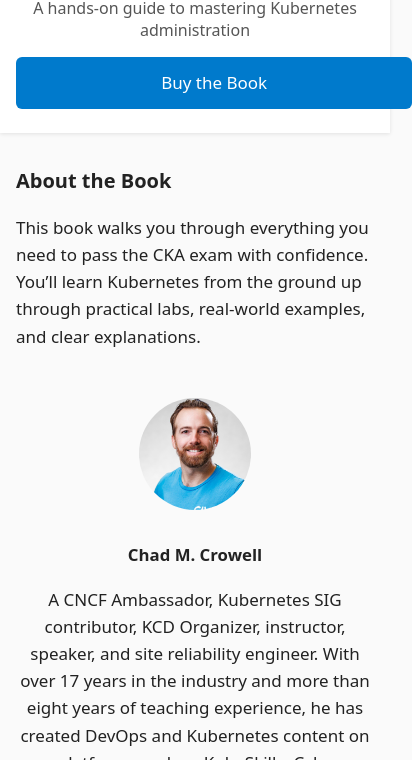
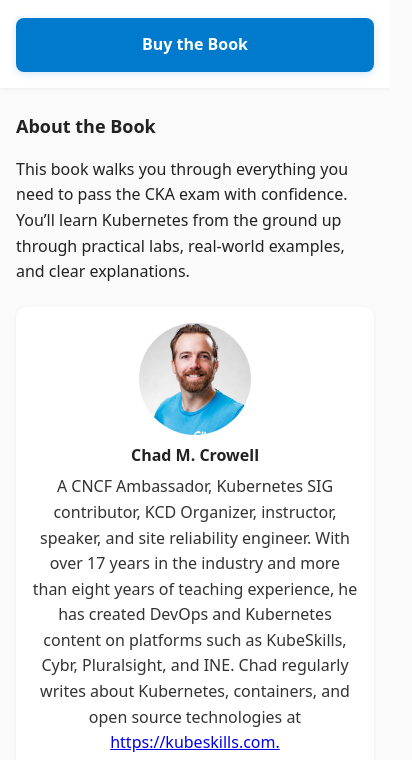
Before and after one commit to chadmcrowell/acingtheckacom, a website: page index.html in a window 390 px wide. Shown: the part 305-1065 px from the top of the page, 412 px wide, since content can reach past the window. Drawn offline with Linux system fonts and the light colour scheme.

Commit message:
update styles for mobile

```diff
--- a/styles.css
+++ b/styles.css
@@ -1,130 +1,168 @@
-/* ---------- General ---------- */
-body {
-    font-family: system-ui, -apple-system, Segoe UI, Roboto, sans-serif;
-    margin: 0;
-    background: #fafafa;
-    color: #222;
+/* ===== Base (mobile-first) ===== */
+:root {
+  --bg: #fafafa;
+  --fg: #222;
+  --muted: #555;
+  --brand: #007acc;
+  --radius: 10px;
 }
 
-  /* ---------- Header ---------- */
+* { box-sizing: border-box; }
+
+html, body {
+  height: 100%;
+}
+
+body {
+  margin: 0;
+  background: var(--bg);
+  color: var(--fg);
+  font-family: system-ui, -apple-system, Segoe UI, Roboto, sans-serif;
+  /* Fluid type: 16px on small, up to 18px on large */
+  font-size: clamp(16px, 1.8vw, 18px);
+  line-height: 1.6;
+  -webkit-font-smoothing: antialiased;
+  text-rendering: optimizeLegibility;
+}
+
+/* ===== Header / Hero ===== */
 header {
   text-align: center;
-    padding: 3rem 1rem 2rem;
+  padding: 24px 16px 16px;
   background: #fff;
-    box-shadow: 0 1px 4px rgba(0,0,0,0.1);
+  box-shadow: 0 1px 4px rgba(0,0,0,.06);
 }
 
 header img {
-    max-width: 200px;
+  /* shrink a bit on phones, never overflow */
+  width: 60vw;
+  max-width: 220px;
   height: auto;
-    margin-bottom: 1rem;
+  margin: 0 auto 12px;
+  display: block;
+  border-radius: var(--radius);
 }
 
 h1 {
-    margin: 0.5rem 0;
-    font-size: 1.8rem;
+  margin: 8px 0 6px;
+  font-size: clamp(22px, 5.5vw, 30px);
+  line-height: 1.25;
 }
 
 p.tagline {
-    font-size: 1rem;
-    color: #555;
+  margin: 0;
+  color: var(--muted);
+  font-size: clamp(14px, 3.8vw, 18px);
 }
 
+/* CTA = full width on mobile for easier tapping */
 .cta {
-    display: inline-block;
-    margin-top: 1rem;
-    padding: 0.75rem 1.25rem;
-    background: #007acc;
-    color: white;
+  display: block;
+  width: 100%;
+  max-width: 480px;
+  margin: 14px auto 0;
+  padding: 14px 16px;
+  background: var(--brand);
+  color: #fff;
   text-decoration: none;
-    border-radius: 4px;
+  border-radius: 8px;
+  font-weight: 600;
+  text-align: center;
+  box-shadow: 0 2px 8px rgba(0,122,204,.18);
+}
+.cta:focus-visible { outline: 2px solid #111; outline-offset: 2px; }
+
+/* ===== Main content ===== */
+main {
+  max-width: 860px;
+  margin: 24px auto;
+  padding: 0 16px;
 }
 
-  /* ---------- Main ---------- */
-  main {
-    max-width: 800px;
-    margin: 3rem auto;
-    padding: 0 1rem;
-    line-height: 1.6;
+h2 {
+  margin: 0 0 10px;
+  font-size: clamp(18px, 4.2vw, 24px);
+}
+h3 {
+  margin: 8px 0 4px;
+  font-size: clamp(16px, 3.8vw, 20px);
 }
 
-  /* ---------- Authors ---------- */
+/* ===== Authors section ===== */
 section.authors {
-    display: flex;
-    flex-wrap: wrap;
-    gap: 2rem;
-    justify-content: center;
-    margin-top: 3rem;
+  display: grid;
+  grid-template-columns: 1fr;     /* stack on phones */
+  gap: 18px;
+  margin-top: 22px;
 }
 
 .author {
-    flex: 1 1 300px;
   text-align: center;
+  padding: 16px;
+  background: #fff;
+  border-radius: var(--radius);
+  box-shadow: 0 1px 4px rgba(0,0,0,.06);
 }
 
 .author img {
-    width: 120px;
-    height: 120px;
+  width: 112px;
+  height: 112px;
   border-radius: 50%;
   object-fit: cover;
-    margin-bottom: 0.5rem;
+  display: block;
+  margin: 0 auto 8px;
 }
 
-  /* ---------- Social Icons ---------- */
+.author p {
+  margin: 6px 0 0;
+  color: #333;
+}
+
+/* Social icons: larger, comfy spacing */
 .social {
   display: flex;
   justify-content: center;
-    gap: 1rem;
-    margin-top: 0.5rem;
+  gap: 18px;
+  margin-top: 10px;
+}
+
+.social a {
+  display: inline-flex;
+  padding: 8px;                 /* bigger tap target */
+  border-radius: 50%;
 }
 
 .social a svg {
-    width: 24px;
-    height: 24px;
-    fill: #0077b5;
-    transition: opacity 0.2s ease;
+  width: 26px;
+  height: 26px;
+  fill: #0077b5;                /* LinkedIn default */
+  transition: transform .15s ease, opacity .15s ease;
+}
+.social a.youtube svg { fill: #ff0000; }
+.social a:hover svg { transform: translateY(-1px); opacity: .9; }
+.social a:focus-visible { outline: 2px solid #111; outline-offset: 2px; }
+
+/* ===== Footer ===== */
+footer {
+  text-align: center;
+  padding: 24px 16px 40px;
+  color: #666;
+  font-size: 0.95rem;
 }
 
-  .social a.youtube svg {
-    fill: #ff0000;
+/* ===== Tablet+ tweaks ===== */
+@media (min-width: 640px) {
+  header { padding: 40px 20px 24px; }
+  .cta { display: inline-block; width: auto; padding: 12px 18px; }
+  section.authors {
+    grid-template-columns: repeat(2, minmax(260px, 1fr)); /* 2 columns */
+    gap: 22px;
+  }
 }
 
-  .social a:hover svg {
-    opacity: 0.7;
+/* ===== Desktop+ ===== */
+@media (min-width: 1024px) {
+  header img { max-width: 240px; }
+  main { margin: 36px auto; }
+  section.authors { gap: 26px; }
 }
-
-  /* ---------- Footer ---------- */
-  footer {
-    text-align: center;
-    padding: 2rem;
-    color: #666;
-    font-size: 0.9rem;
-  }
-
-  /* ---------- Responsive ---------- */
-  @media (max-width: 640px) {
-    body { font-size: 17px; }
-    header { padding: 2rem 1rem 1.5rem; }
-    header img { max-width: 160px; }
-
-    .cta {
-      display: block;
-      width: 100%;
-      max-width: 420px;
-      margin: 1rem auto 0;
-      text-align: center;
-      padding: 0.9rem 1.2rem;
-      border-radius: 6px;
-    }
-
-    main { margin: 2rem auto; padding: 0 1rem; }
-    section.authors { gap: 1.5rem; }
-
-    .author img { width: 112px; height: 112px; }
-    .social { gap: 1.25rem; }
-    .social a svg { width: 28px; height: 28px; }
-
-    h1 { font-size: 1.6rem; }
-    h2 { font-size: 1.25rem; }
-    h3 { font-size: 1.05rem; }
-  }
```
Lines whose indentation alone changed are shown as unchanged.
